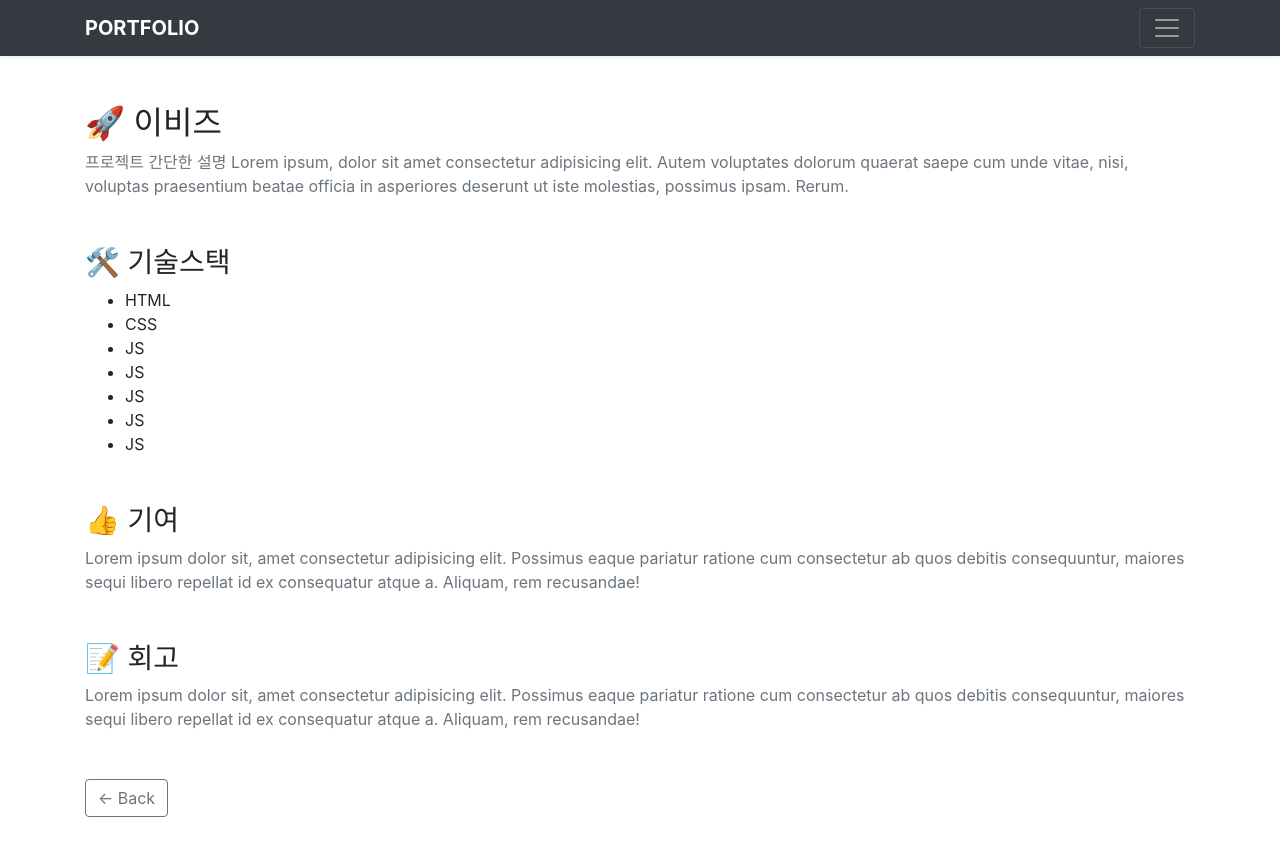
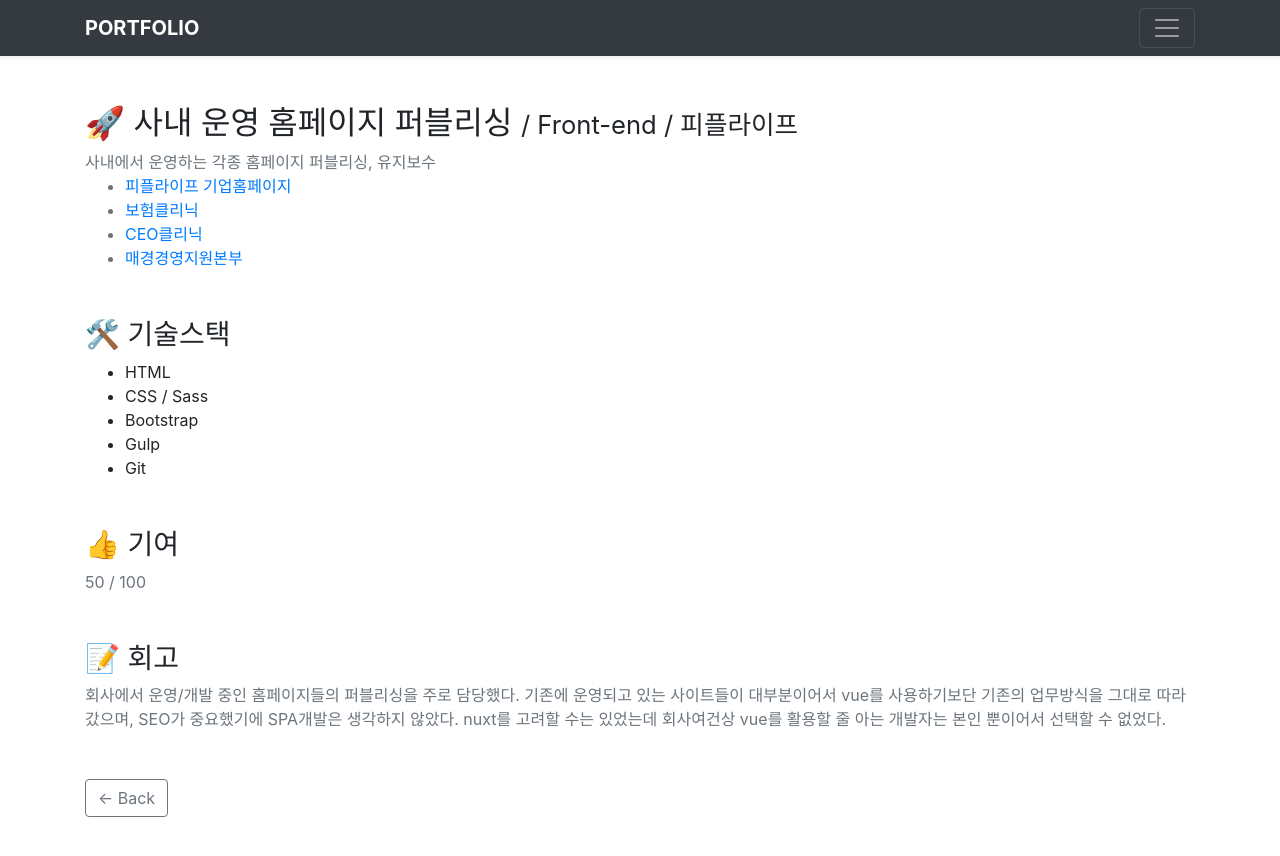
Before and after one commit to kwandev/portfolio, a Nuxt app: page /project/Ebiz in a window 1280 px wide. Shown: the top 856 px of the page. Built offline with nearby package versions, Linux system fonts and the light colour scheme.

Commit message:
사내홈페이지 상세 추가

```diff
--- a/pages/project/Assist.vue
+++ b/pages/project/Assist.vue
@@ -14,6 +14,7 @@
           <li>CSS / Sass</li>
           <li>JS / Vue / jQuery</li>
           <li>Bootstrap</li>
+          <li>Gulp</li>
           <li>Git</li>
         </ul>
       </section>
--- a/pages/project/Ebiz.vue
+++ b/pages/project/Ebiz.vue
@@ -2,33 +2,37 @@
   <div>
     <detail>
       <section class="mb-5">
-        <h2>🚀 이비즈</h2>
+        <h2>🚀 사내 운영 홈페이지 퍼블리싱 <small>/ Front-end / 피플라이프</small></h2>
         <p class="text-muted">
-          프로젝트 간단한 설명 Lorem ipsum, dolor sit amet consectetur adipisicing elit. Autem voluptates dolorum quaerat saepe cum unde vitae, nisi, voluptas praesentium beatae officia in asperiores deserunt ut iste molestias, possimus ipsam. Rerum.
+          사내에서 운영하는 각종 홈페이지 퍼블리싱, 유지보수
+          <ul>
+            <li><a href="https://peoplelife.kr" target="_blank">피플라이프 기업홈페이지</a></li>
+            <li><a href="https://www.bohumclinic.com" target="_blank">보험클리닉</a></li>
+            <li><a href="https://ceo-clinic.co.kr" target="_blank">CEO클리닉</a></li>
+            <li><a href="https://mkbiz.kr" target="_blank">매경경영지원본부</a></li>
+          </ul>
         </p>
       </section>
       <section class="mb-5">
         <h3>🛠 기술스택</h3>
         <ul>
           <li>HTML</li>
-          <li>CSS</li>
-          <li>JS</li>
-          <li>JS</li>
-          <li>JS</li>
-          <li>JS</li>
-          <li>JS</li>
+          <li>CSS / Sass</li>
+          <li>Bootstrap</li>
+          <li>Gulp</li>
+          <li>Git</li>
         </ul>
       </section>
       <section class="mb-5">
         <h3>👍 기여</h3>
         <p class="text-muted">
-          Lorem ipsum dolor sit, amet consectetur adipisicing elit. Possimus eaque pariatur ratione cum consectetur ab quos debitis consequuntur, maiores sequi libero repellat id ex consequatur atque a. Aliquam, rem recusandae!
+          50 / 100
         </p>
       </section>
       <section class="mb-5">
         <h3>📝 회고</h3>
         <p class="text-muted">
-          Lorem ipsum dolor sit, amet consectetur adipisicing elit. Possimus eaque pariatur ratione cum consectetur ab quos debitis consequuntur, maiores sequi libero repellat id ex consequatur atque a. Aliquam, rem recusandae!
+          회사에서 운영/개발 중인 홈페이지들의 퍼블리싱을 주로 담당했다. 기존에 운영되고 있는 사이트들이 대부분이어서 vue를 사용하기보단 기존의 업무방식을 그대로 따라갔으며, SEO가 중요했기에 SPA개발은 생각하지 않았다. nuxt를 고려할 수는 있었는데 회사여건상 vue를 활용할 줄 아는 개발자는 본인 뿐이어서 선택할 수 없었다.
         </p>
       </section>
     </detail>
--- a/pages/project/YearEndTax.vue
+++ b/pages/project/YearEndTax.vue
@@ -14,6 +14,7 @@
           <li>CSS / Sass</li>
           <li>JS / jQuery</li>
           <li>Bootstrap</li>
+          <li>Gulp</li>
           <li>Git</li>
         </ul>
       </section>
```
